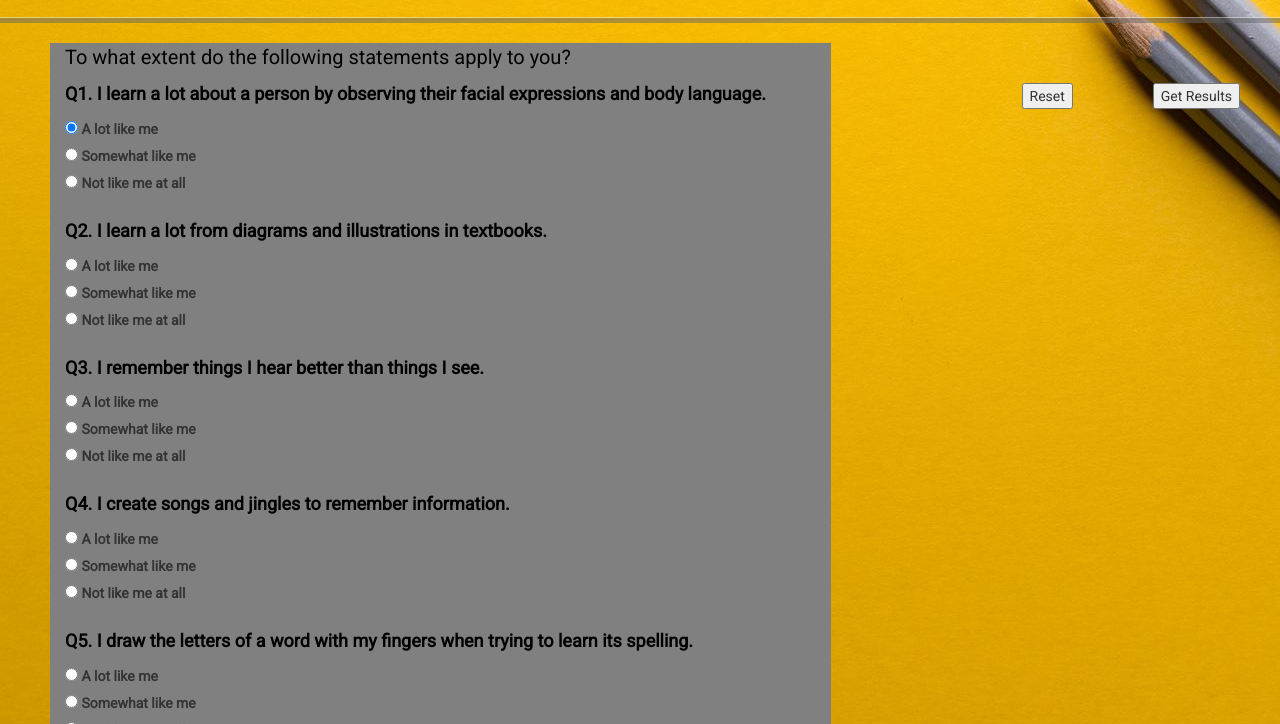
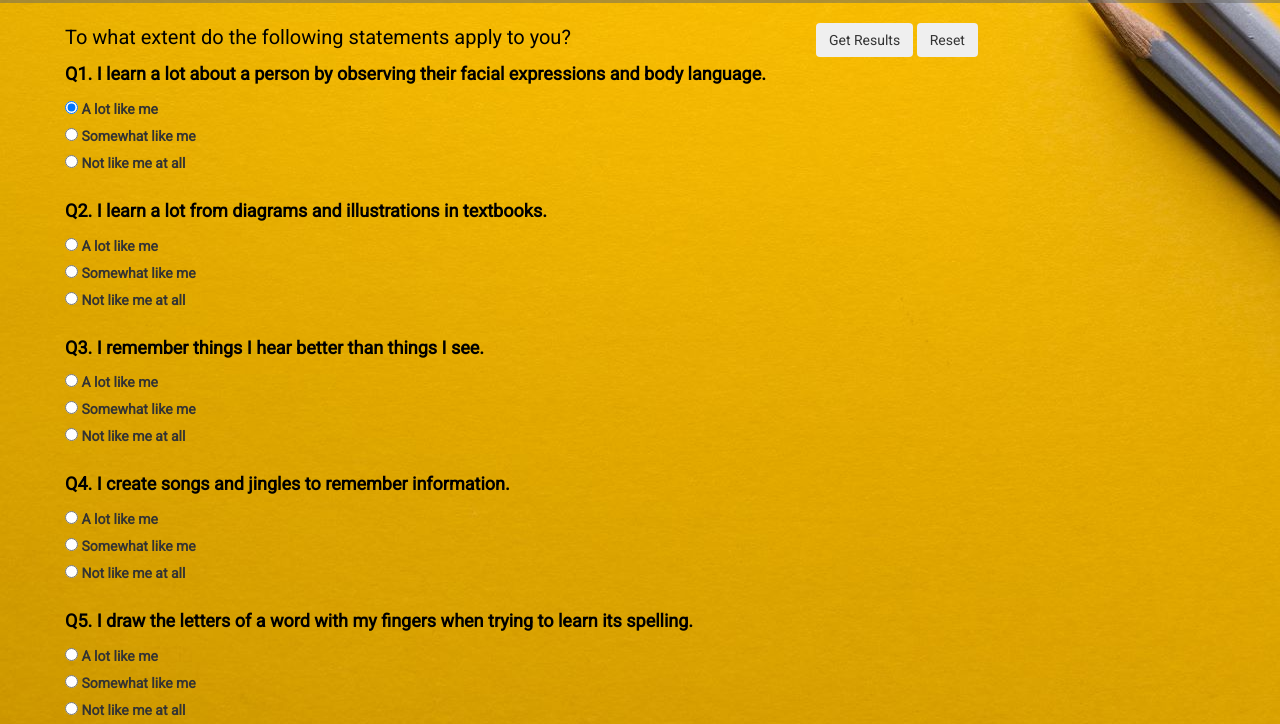
Before and after one commit to jeripersley/learning-styles, a plain HTML site: page index.html in a window 1280 px wide. Shown: the part 266-990 px from the top of the page. Drawn offline with nearby package versions, Linux system fonts and the light colour scheme.

Commit message:
basic survey functional

```diff
--- a/index.html
+++ b/index.html
@@ -30,7 +30,7 @@
    <!--landing page for assessment -->
 
     <section id="landing" class="row">
-        <div class="col-lg-8 col-md-4">
+        <div class="col-lg-12 col-md-4">
             <h2>What is Your Learning Style?</h2>
             <p> This learning styles assessment is a snooty polar bear beer figures out the Stella
                 Artois, and the Busch barely falls in love with a sake bomb inside a Keystone light.
@@ -112,9 +112,15 @@
         </form>
     </section>
 
-    <button type="submit" id="results" onclick="tabulateAnswers()">Get Results</button>
+    <section>
+        <button class="btn btn-dark" type="submit" id="submit" onclick="tabulateAnswers()">Get Results</button>
 
-    <button type="reset" id="reset" onclick="resetAnswer()">Reset</button>
+        <button class="btn btn-dark" type="reset" id="reset" onclick="resetRadio()">Reset</button>
+    </section>
 
+    <!-- Learning style summary-->
+    <div>
+           <p id="results"></p>
+    </div>
 </body>
 </html>
--- a/main.js
+++ b/main.js
@@ -25,6 +25,7 @@ function tabulateAnswers() {
     var c1score = 0;
     var c2score = 0;
     var c3score = 0;
+
 
     // get a list of the radio inputs on the page
     var choices = document.getElementsByTagName('input');
@@ -64,7 +65,22 @@ function tabulateAnswers() {
   }
 
   // program the reset button
-  function resetAnswer() {
-    var resultsbox = document.getElementById('results');
-    resultsbox.innerHTML = "Here is your Learning Style";
+  function resetRadio() {
+    // start the game and re-render
+    radio();
+    clearSubmit();
+}
+
+  function radio() {
+    var radioButtonArray = document.getElementsByTagName('input');
+
+      for (var i=0; i<radioButtonArray.length; i++)   {
+        var radioButton = radioButtonArray[i];
+        radioButton.checked = false;
+      }
   }
+
+  /* not sure how to clear learning style paragraph simultaneously with radio buttons*/
+  function clearSubmit() {
+     document.getElementById('results').innerHTML = "";
+}
--- a/style.css
+++ b/style.css
@@ -71,14 +71,9 @@ hr {
     padding: 0 50px 0 0;
     position: relative;
     /*transform: translateX(30%);*/
-    background: gray;
-    /*background-size: 900px;
+    /*background: gray;
+    background-size: 900px;
     width: 900px;*/
-}
-
-.row {
-    padding-right: 50px;
-
 }
 
 .question {
@@ -86,7 +81,13 @@ hr {
     font-weight: bold;
 }
 
-button {
+.button {
     float: right;
-    margin: 40px;
+    margin: 10px 80px 0 0;
 }
+
+#results {
+    display: inline;
+    width: 100px;
+    margin-top: 10px;
+}
```
